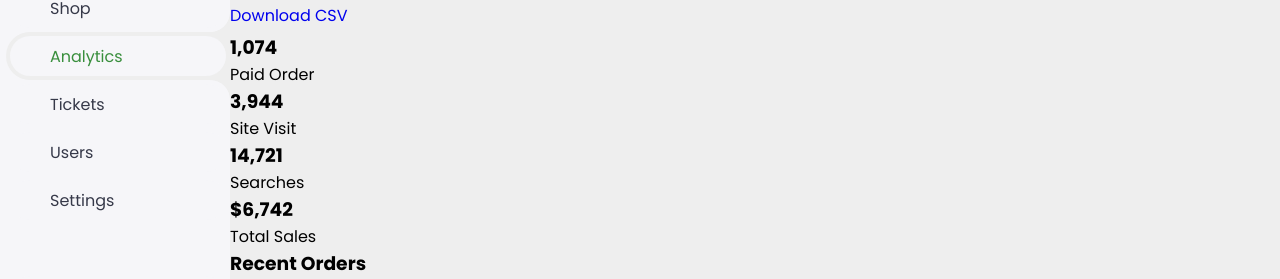
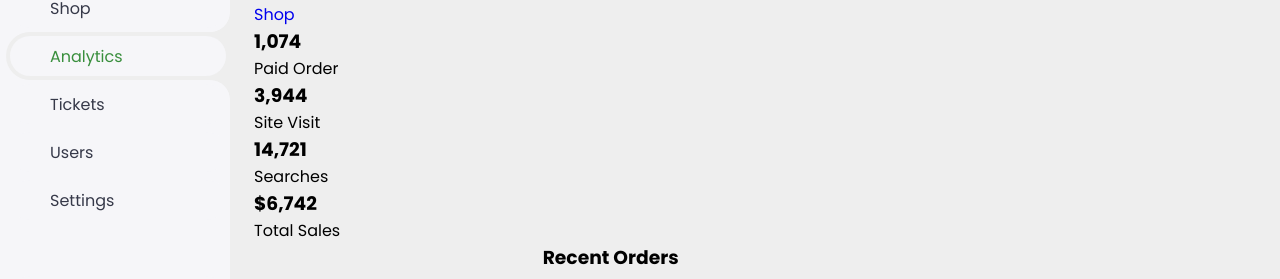
Before and after one commit to thorcamara/Dashboard_02, a plain HTML site: page index.html in a window 1280 px wide. Shown: the part 188-467 px from the top of the page. Drawn offline with Linux system fonts and the light colour scheme.

Commit message:
Styled .content, main and .header

```diff
--- a/style.css
+++ b/style.css
@@ -303,3 +303,21 @@ body {
   border-radius: 50%;
   transition: all 0.3s ease;
 }
+
+.content nav #theme-toggle:checked+.theme-toggle::before {
+  left: calc(100% - (25px - 4px) - 2px);
+}
+
+.content main {
+  width: 100%;
+  padding: 36px 24px;
+  max-height: calc(100vh - 56px);
+}
+
+.content main .header {
+  display: flex;
+  align-items: center;
+  justify-content: space-between;
+  grid-gap: 16px;
+  flex-wrap: wrap;
+}
```
